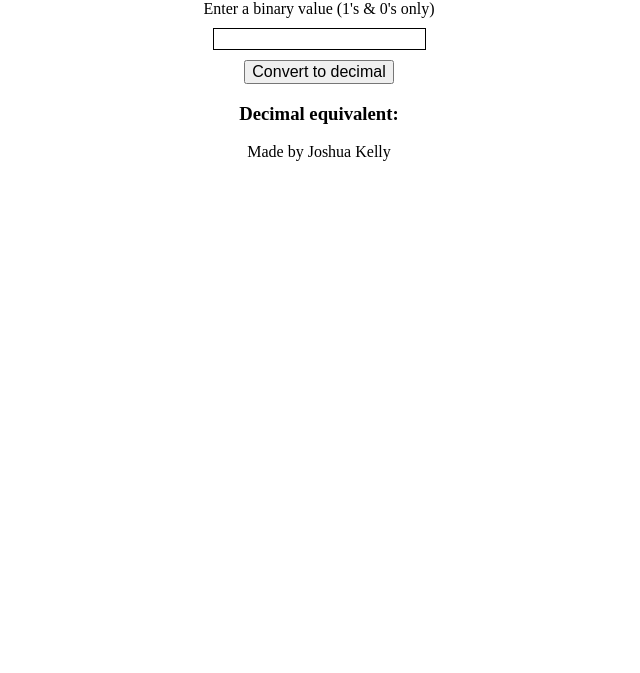
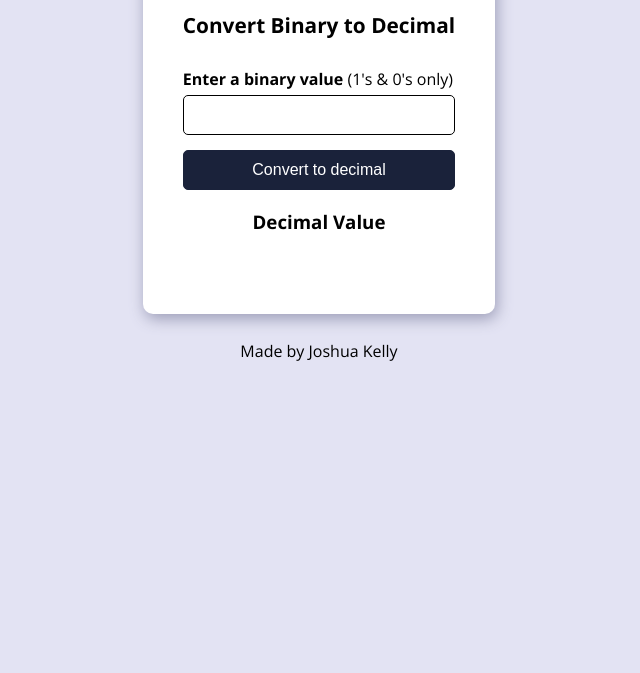
Before and after one commit to hewhodevs/bin2dec, a plain HTML site: page index.html in a window 1280 px wide. Shown: the part 127-800 px from the top of the page, without its empty margins (321-961 px from the left). Drawn offline with nearby package versions, Linux system fonts and the light colour scheme.

Commit message:
finished css styling

```diff
--- a/index.html
+++ b/index.html
@@ -7,7 +7,7 @@
     <title>Bin2Dec</title>
   </head>
   <body>
-    <div>
+    <div id="body-wrapper">
       <!-- Start header -->
       <header>
         <h1>Bin2Dec</h1>
@@ -16,7 +16,7 @@
       <!-- End header -->
       <!-- Start main -->
       <main>
-        <div id="wrapper">
+        <div id="main-wrapper">
           <label for="userInput"><span id="inputLabel">Enter a binary value</span> <span id="inputLabelOneZero">(1's &amp; 0's only)</span></label>
           <!--
             Numerical input for desktop and mobile, for details refer to
@@ -32,17 +32,19 @@
             id="userInput"
           />
           <button id="convertButton">Convert to decimal</button>
+          <h3>Decimal Value</h3>
+          <div id="output-wrapper">
+            <output id="output" for="userInput" aria-live="polite"></output>
+          </div>
         </div>
-        <h3>Decimal equivalent:</h3>
-        <output id="output" for="userInput" aria-live="polite"></output>
       </main>
       <!-- End main -->
-      <!-- Start footer -->
-      <footer>
-        <p>Made by Joshua Kelly</p>
-      </footer>
-      <!-- End footer -->
     </div>
+    <!-- Start footer -->
+    <footer>
+      <p>Made by Joshua Kelly</p>
+    </footer>
+    <!-- End footer -->
     <!-- Import JavaScript Files -->
     <script defer src="bin2dec.js"></script>
   </body>
--- a/style.css
+++ b/style.css
@@ -1,26 +1,89 @@
+/* Google Font Open Sans, light 300, regular 400, bold 700 */
+/* font-family: 'Open Sans', sans-serif; */
+@import url('https://fonts.googleapis.com/css2?family=Open+Sans:wght@300;400;700&display=swap');
+
 body {
+  font-family: 'Open Sans', sans-serif;
   font-size: 16px;
   text-align: center;
-}
-label {
-  display: block;
-}
-input, button {
-  font-size: 1rem;
-  display: block;
-}
-input {
-  margin: 10px;
-  outline: none;
-  box-shadow: none;
-  border: 1px solid #000000;
-  display: inline-block;
-}
-#wrapper {
+  background-color: #E3E3F3;
   display: flex;
   flex-direction: column;
   justify-content: center;
   align-items: center;
+}
+h1 {
+  margin: 0;
+  font-weight: 400;
+}
+h2 {
+  font-weight: 700;
+  font-size: 1.3rem;
+  margin-bottom: 1.8rem;
+}
+h3 {
+  font-weight: 1rem;
+  font-weight: 700;
+  margin-bottom: 0;
+}
+#body-wrapper {
+  padding: 40px;
+  margin-top: 30px;
+  border-radius: 10px;
+  background-color: #fff;
+  box-shadow: 2px 5px 15px #9D9EB8;
+}
+input, button {
+  padding: 10px;
+  font-size: 1rem;
+  box-sizing: border-box;
+  width: 100%;
+}
+input, label {
+  display: block;
+}
+label {
+  font-size: 1rem;
+  text-align: left;
+  margin-bottom: 5px;
+}
+input {
+  font-weight: 400;
+  margin: 0 0 15px 0;
+  border: 1px solid #000000;
+  border-radius: 5px;
+  outline: none;
+  box-shadow: none;
+}
+button {
+  font-weight: 400;
+  margin: 0;
+  color: #FFF;
+  background-color: #1A223A;
+  border: 1px solid #1A223A;
+  border-radius: 5px;
+  box-shadow: none;
+}
+#inputLabel {
+  font-weight: bold;
+}
+#inputLabelOneZero {
+  font-weight: 400;
+}
+#output-wrapper {
+  height: 40px;
+  width: 100%;
+  margin: 0;
+  display: flex;
+  justify-content: center;
+  align-items: center;
+}
+output {
+  font-size: 1.2rem;
+  font-weight: 400;
+}
+footer {
+  margin-top: 10px;
 }
 .warning, .inputWarning {
   color: #ff0000;
```
